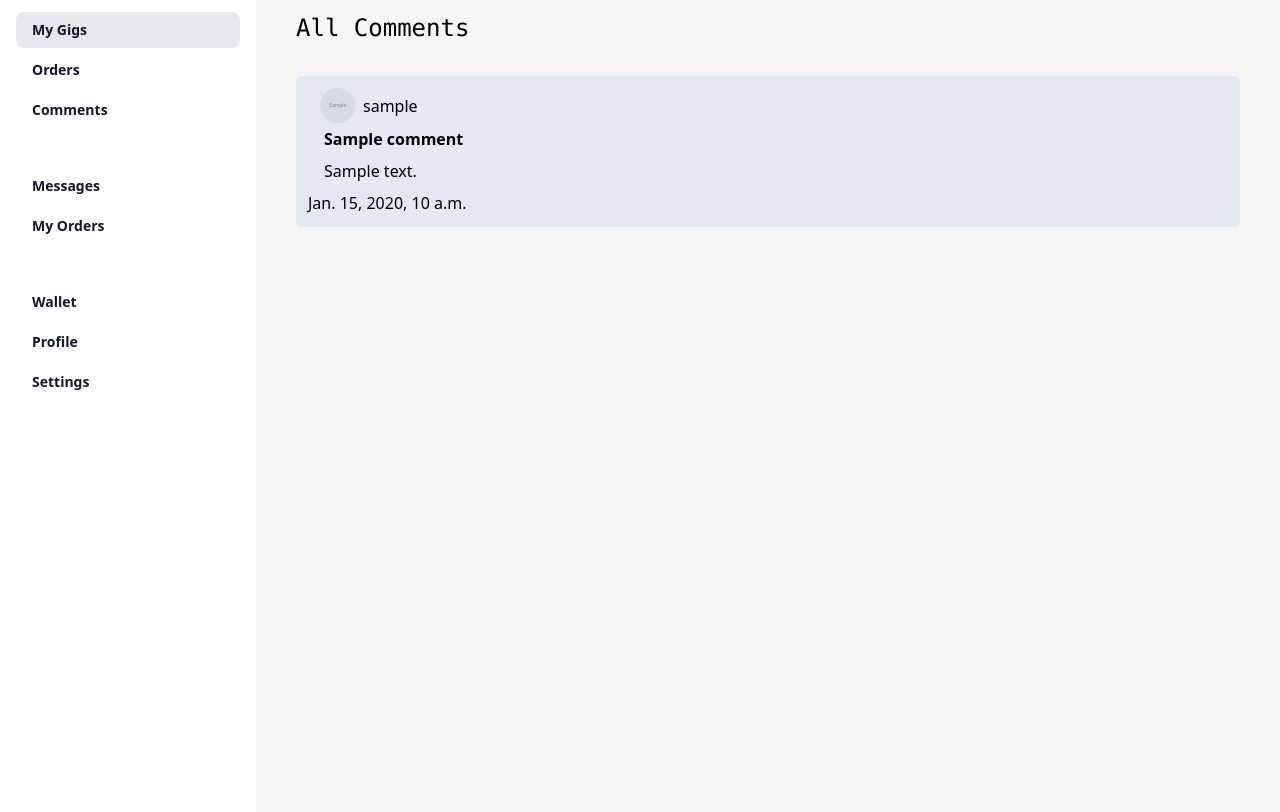
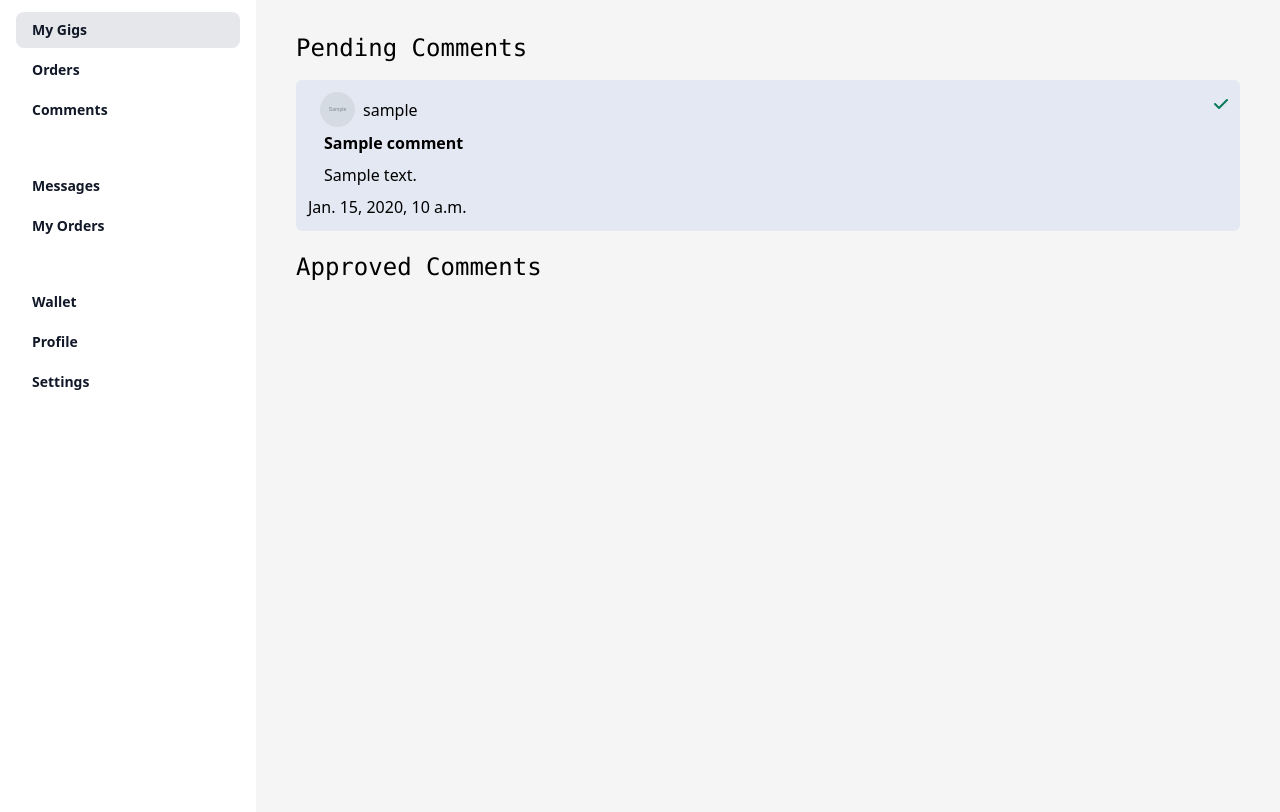
Before and after one commit to mahanfr/Meydoon, a Django app: template dashboard/templates/dashboard/comments.html in a window 1280 px wide. Shown: the part 52-864 px from the top of the page. Run offline with Django 3.2, Linux system fonts and the light colour scheme; the template is opened without the code that fills it: most values are stand-ins (such as "Sample title", 1, 10 or a date in 2020); grey boxes marked "Sample" are stand-in pictures; style sheets or scripts are compiled from the project's sources; some libraries are stand-ins or nearby versions.

Commit message:
:fire: comment approve placeholder added

```diff
--- a/dashboard/templates/dashboard/comments.html
+++ b/dashboard/templates/dashboard/comments.html
@@ -2,8 +2,30 @@
 {% block title %}Dashboard{% endblock %}
 {% block body %}
 <div class="mx-10">
-  <h2 class="font-mono text-2xl dark:text-brand-textColor2">All Comments</h2><br>
+  <h2 class="mt-5 mb-4 font-mono text-2xl dark:text-brand-textColor2">Pending Comments</h2>
   {% for comment in comments %}
+    {% if not comment.is_approved %}
+    <div class="bg-brand-card rounded-md p-3 my-2">
+      <div class="flex justify-between">
+        <div class="ml-3 flex items-center space-x-2">
+          <img class="rounded-full" src="{{comment.user.profile.profile_pic.url}}" alt="" style="width:35px; height: 35px; object-fit: cover;">
+          <p class="font-thin">{{comment.user.user_name}}</p>
+        </div>
+        <div>
+          <a href="#"><i class="text-green-700 fas fa-check"></i></a>
+        </div>
+      </div>
+      <h3 class="pl-4 pt-1 font-semibold">{{comment.title}}</h3>
+      <h4 class="pl-4 py-2">{{comment.body}}</h4>
+      <div class="flex">
+        <p>{{comment.created_at}}</p>
+      </div>
+    </div>
+    {% endif %}
+  {% endfor %}
+  <h2 class="mt-5 mb-4 font-mono text-2xl dark:text-brand-textColor2">Approved Comments</h2>
+  {% for comment in comments %}
+    {% if comment.is_approved %}
     <div class="bg-brand-card rounded-md p-3 my-2">
       <div class="flex justify-between">
         <div class="ml-3 flex items-center space-x-2">
@@ -17,6 +39,8 @@
         <p>{{comment.created_at}}</p>
       </div>
     </div>
+    {% endif %}
   {% endfor %}
+
 </div>
 {% endblock %}
```
